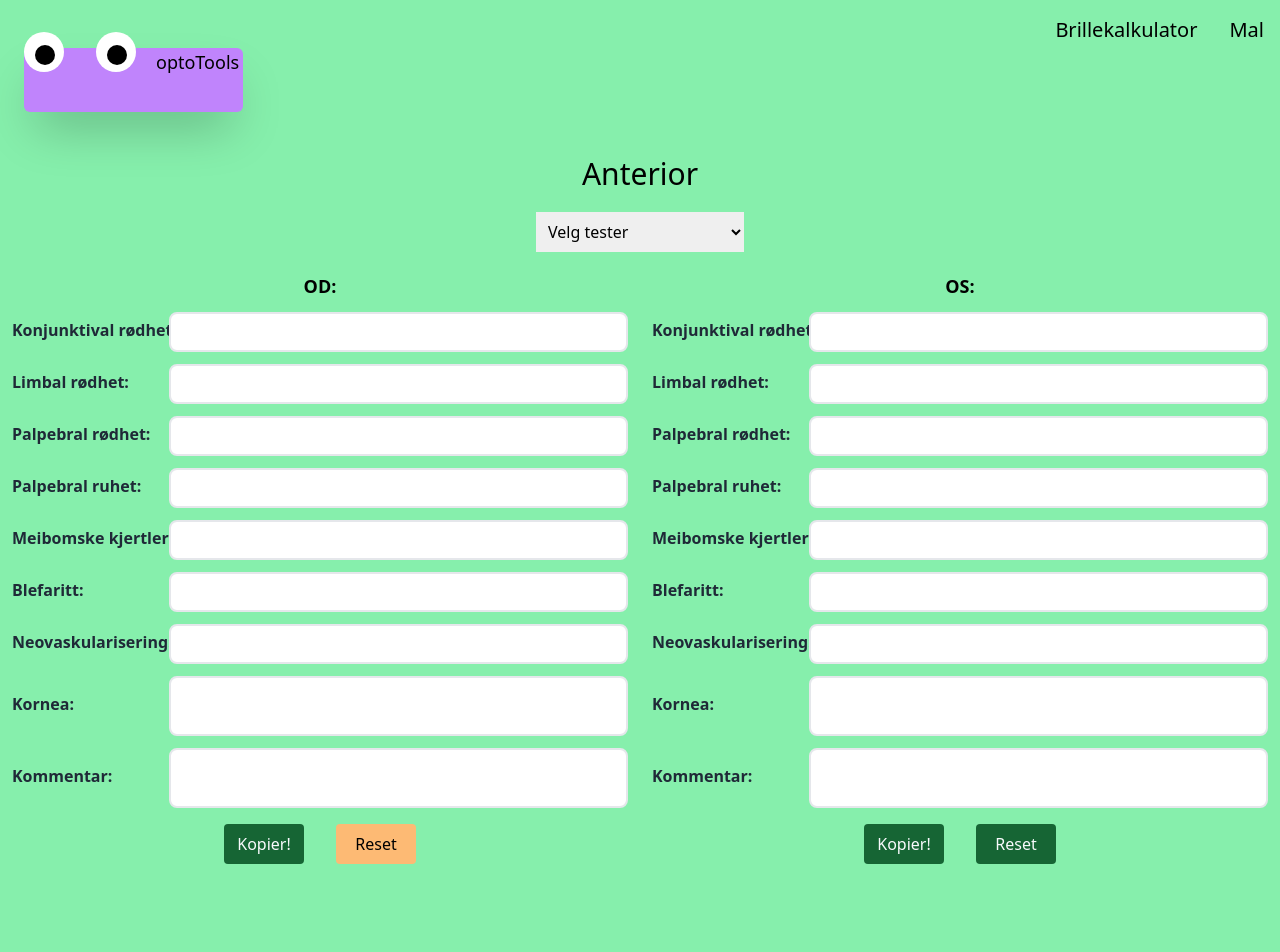
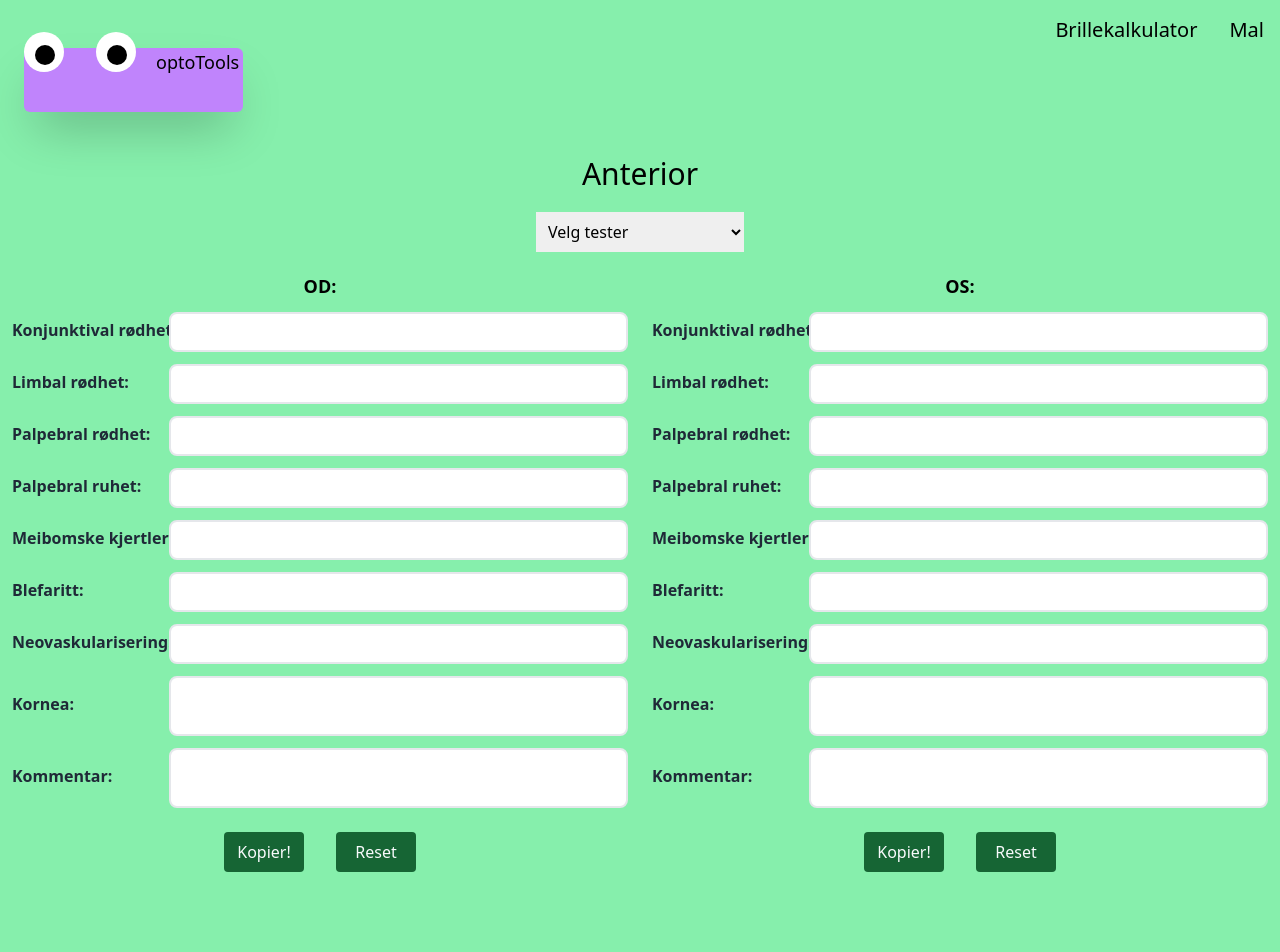
Before and after one commit to nikolaisundal/optoTools, a React (Vite) app: page / in a window 1280 px wide. Shown: the top 952 px of the page. Built offline with nearby package versions, Linux system fonts and the light colour scheme.

Commit message:
changed buttons

```diff
--- a/src/components/Template.jsx
+++ b/src/components/Template.jsx
@@ -62,7 +62,7 @@ export default function Template(props) {
               />
             ))}
           </div>
-        <div className='flex content-center justify-center w-full gap-8 my-4'>
+        <div className='flex content-center justify-center w-full gap-8 my-6'>
         <button
           className='bg-green-800 text-slate-50 p-2 rounded w-20'
           onClick={(e) => {
@@ -73,7 +73,7 @@ export default function Template(props) {
           Kopier!
         </button>
         <button
-          className='bg-orange-300 text-black p-2 rounded w-20'
+          className='bg-green-800 text-slate-50 p-2 rounded w-20'
           onClick={(e) => handleReset(e, "resetOd", tests[0].id)}
         >
           Reset
@@ -93,7 +93,7 @@ export default function Template(props) {
               />
             ))}
           </div>
-        <div className='flex content-center justify-center w-full gap-8 my-4'>
+        <div className='flex content-center justify-center w-full gap-8 my-6'>
           <button
             className='bg-green-800 text-slate-50 p-2 rounded w-20'
             onClick={(e) => {
```
